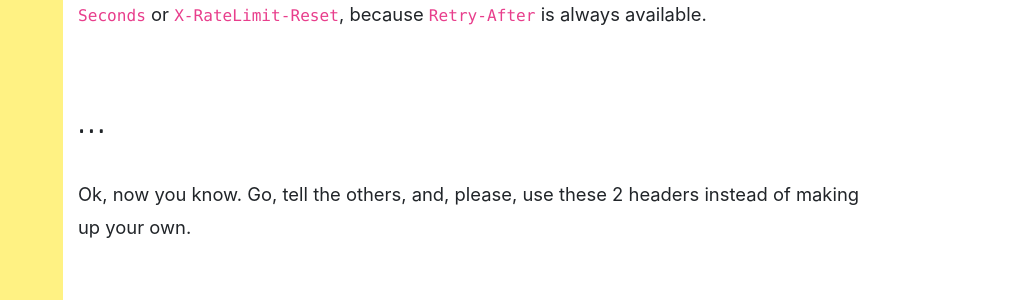
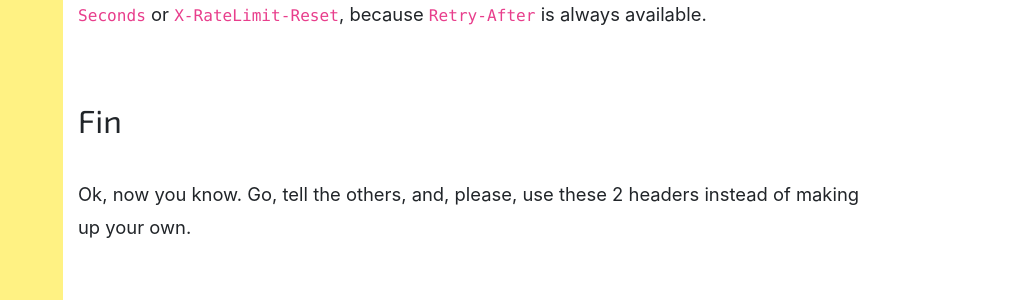
Before and after one commit to inesp/inesp.github.io, a Jekyll site: the page built from _posts/2021-12-29-lets-talk-about-http-headers.md, in a window 1280 px wide and 900 px high, scrolled down 3343 px. Shown: the part 159-459 px from the top of the window, without its empty margins (257-1280 px from the left). Built offline with Jekyll 4.4.1, drawn with Linux system fonts in a browser that asks for light colours; some web fonts are replaced.

Commit message:
Add title

```diff
--- a/_posts/2021-12-29-lets-talk-about-http-headers.md
+++ b/_posts/2021-12-29-lets-talk-about-http-headers.md
@@ -80,6 +80,6 @@ Retry-After: <delay-seconds>
 This means there is no need to create your own header called `X-Rate-Limit-Remaining-Seconds` or `X-RateLimit-Reset`, because `Retry-After` is always available.
 
 
-## ...
+## Fin
 
 Ok, now you know. Go, tell the others, and, please, use these 2 headers instead of making up your own.
```
